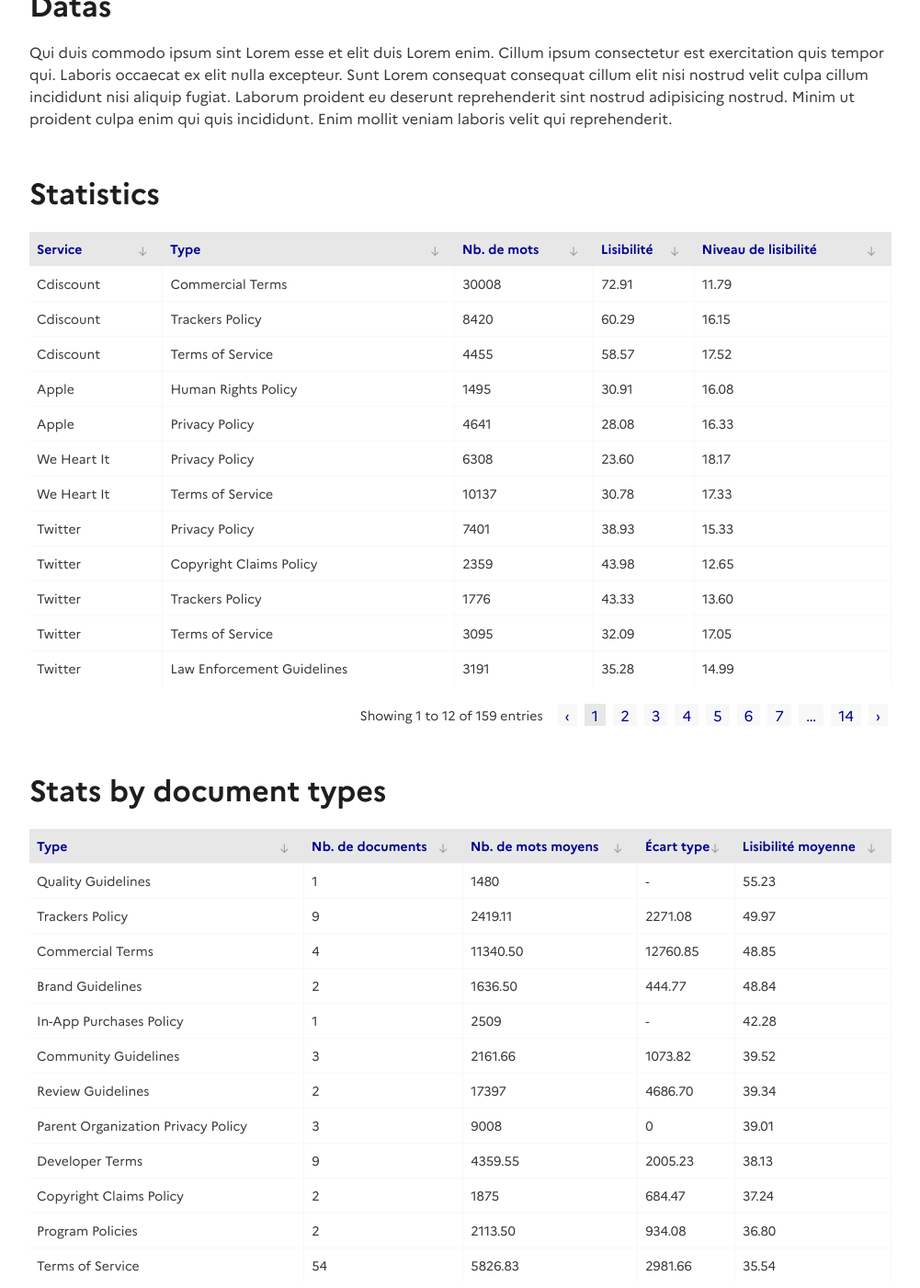
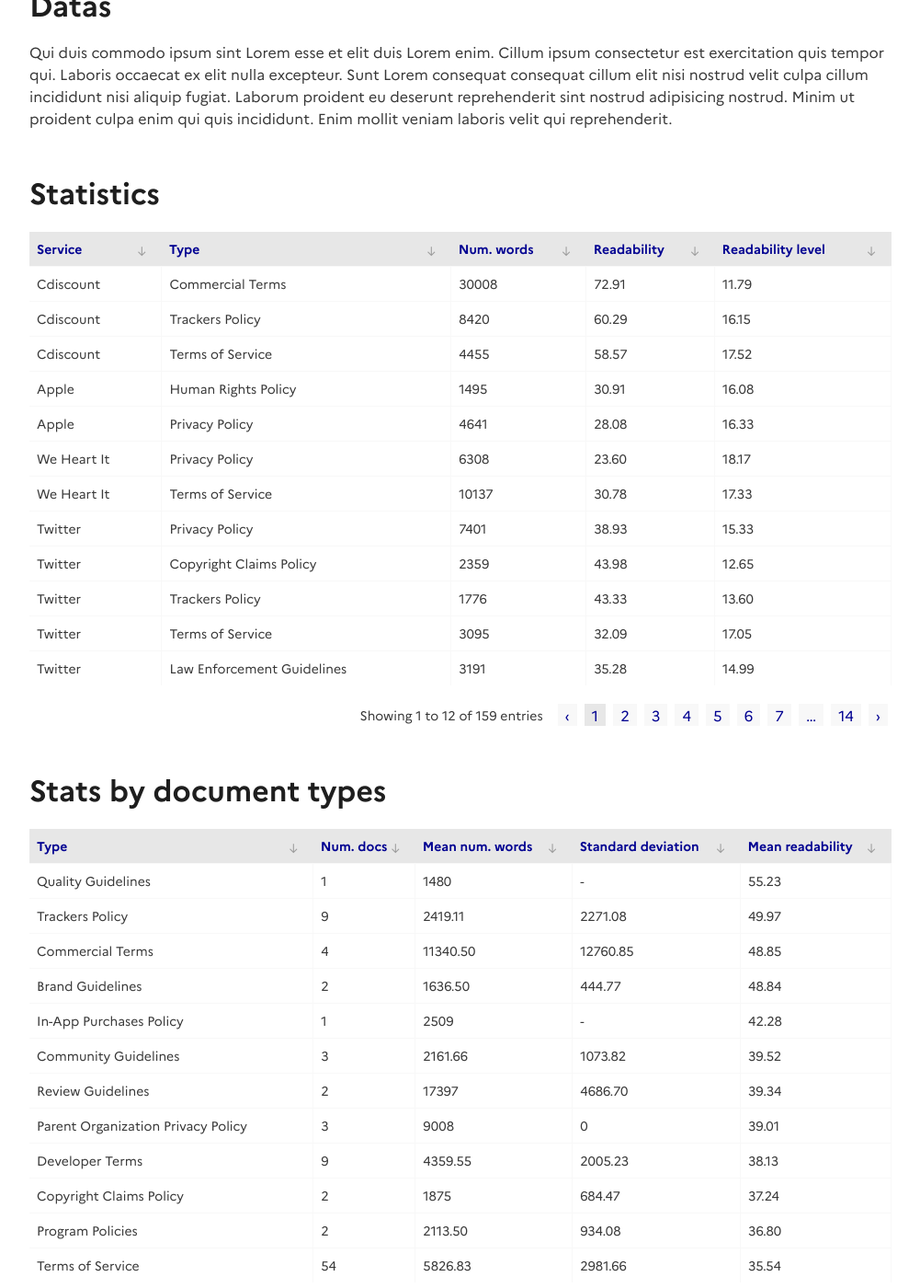
Before and after one commit to ambanum/disinfo.quaidorsay.fr, a Jekyll site: the page built from _pages/en/cgus-experimentations.md, in a window 1280 px wide and 1400 px high, scrolled down 1047 px. Shown: the whole window at 92% size, without its empty margins (139-1140 px from the left). Built offline with Jekyll 4.4.1, drawn with Linux system fonts in a browser that asks for light colours; comment, search, counter and statistics services are not loaded; some of the changed text lies outside the part shown.

Commit message:
Add english for table legend

```diff
--- a/_data/translations/cgus.yml
+++ b/_data/translations/cgus.yml
@@ -24,26 +24,36 @@
     en: Type
   col3-label:
     fr: Nb. de mots
-    en: Nb. de mots
+    en: Num. words
   col4-label:
     fr: Lisibilité
-    en: Lisibilité
+    en: Readability
   col5-label:
     fr: Niveau de lisibilité
-    en: Niveau de lisibilité
+    en: Readability level
 tablestatsbytype:
   col1-label:
     fr: Type
     en: Type
   col2-label:
     fr: Nb. de documents
-    en: Nb. de documents
+    en: Num. docs
   col3-label:
     fr: Nb. de mots moyens
-    en: Nb. de mots moyens
+    en: Mean num. words
   col4-label:
     fr: Écart type
-    en: Écart type
+    en: Standard deviation
   col5-label:
     fr: Lisibilité moyenne
-    en: Lisibilité moyenne
+    en: Mean readability
+tablelegend:
+  col1-label:
+    fr: Score
+    en: Score
+  col2-label:
+    fr: Niveau scolaire
+    en: School level
+  col3-label:
+    fr: Remarques
+    en: Notes
--- a/_includes/cgus/tablelegend.html
+++ b/_includes/cgus/tablelegend.html
@@ -1,8 +1,9 @@
 <table>
-	<thead><tr>
-	<th>Score</th>
-	<th>Niveau scolaire</th>
-	<th>Remarques</th>
+	<thead>
+		<tr>
+			<th>{{ site.data.translations.cgus.tablelegend.col1-label[page.lang] }}</th>
+			<th>{{ site.data.translations.cgus.tablelegend.col2-label[page.lang] }}</th>
+			<th>{{ site.data.translations.cgus.tablelegend.col3-label[page.lang] }}</th>
 		</tr>
 	</thead>
 	<tbody>
```
Also changed, not shown: _pages/en/cgus-experimentations.md (line endings or trailing spaces). Lines whose indentation alone changed are shown as unchanged.
